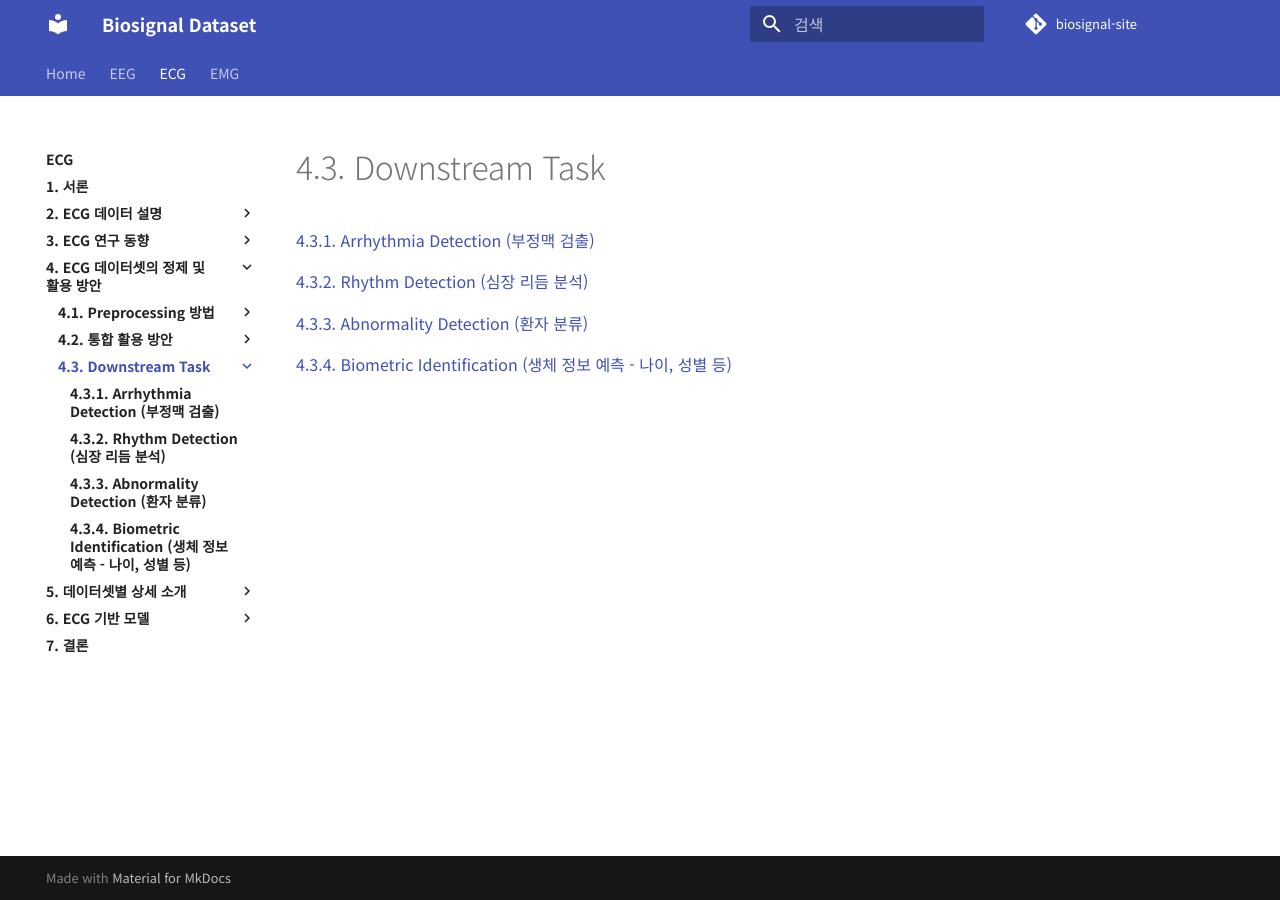
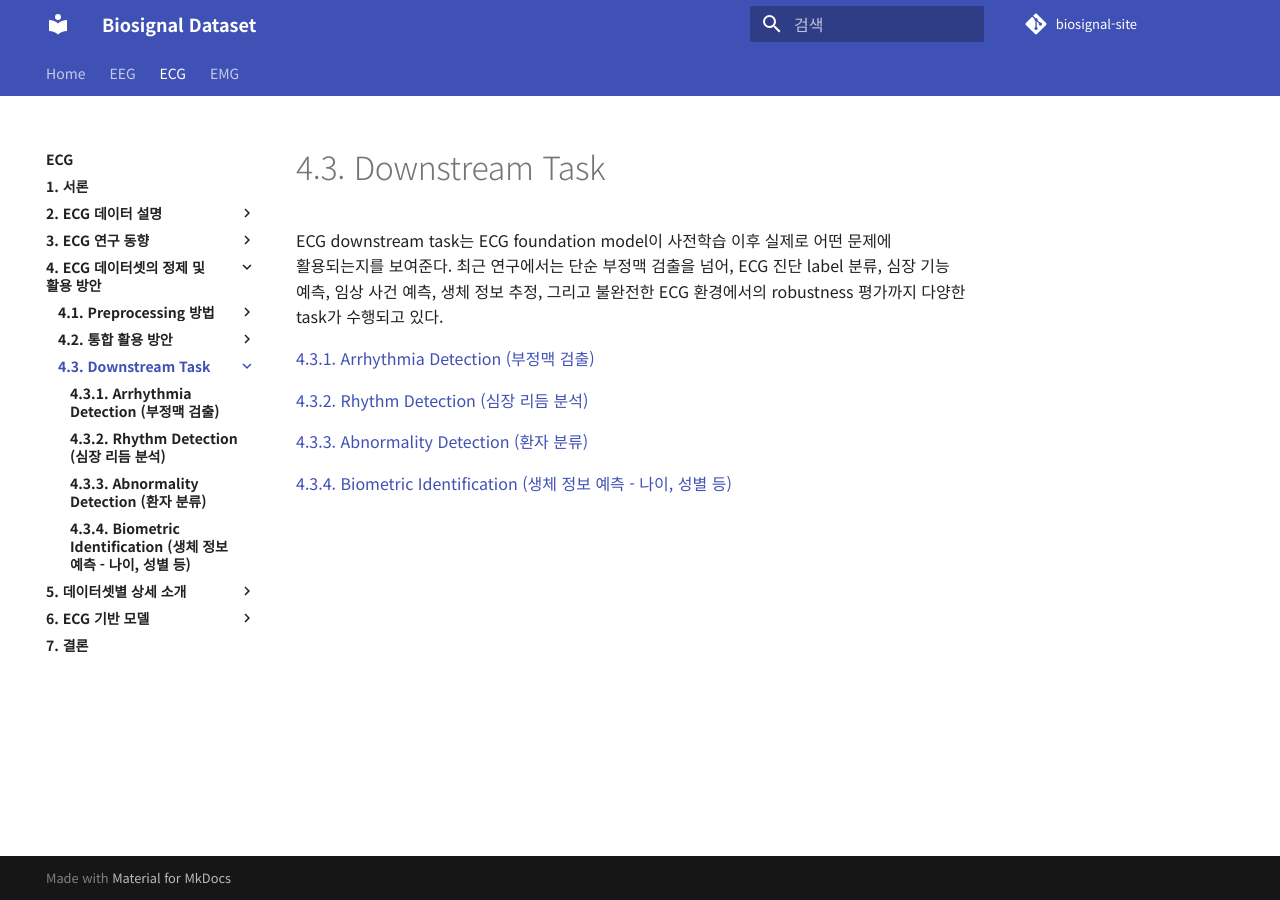
Before and after one commit to iwantjeonyeok/biosignal-site, an MkDocs documentation site: the page built from docs/ecg/4-ecg-데이터셋의-정제-및-활용-방안/4-3-downstream-task/index.md, in a window 1280 px wide. Built offline with MkDocs 1.6.1 and Material for MkDocs 9.7.7, drawn with Linux system fonts in a browser that asks for light colours; comment, search, counter and statistics services are not loaded.

Commit message:
Update index.md

```diff
--- a/docs/ecg/4-ecg-데이터셋의-정제-및-활용-방안/4-3-downstream-task/index.md
+++ b/docs/ecg/4-ecg-데이터셋의-정제-및-활용-방안/4-3-downstream-task/index.md
@@ -1,4 +1,6 @@
 # 4.3. Downstream Task
+
+ECG downstream task는 ECG foundation model이 사전학습 이후 실제로 어떤 문제에 활용되는지를 보여준다. 최근 연구에서는 단순 부정맥 검출을 넘어, ECG 진단 label 분류, 심장 기능 예측, 임상 사건 예측, 생체 정보 추정, 그리고 불완전한 ECG 환경에서의 robustness 평가까지 다양한 task가 수행되고 있다.
 
 [4.3.1. Arrhythmia Detection (부정맥 검출)](4-3-1-arrhythmia-detection-부정맥-검출.md)
 
```
